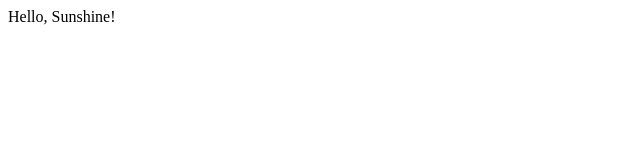
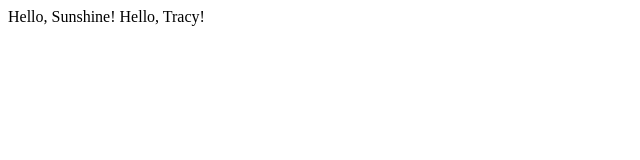
Before and after one commit to TracyWR/CS50, a plain HTML site: page lecture0/hello.html in a window 1280 px wide. Shown: the whole page, without its empty margins (0-640 px from the left). Drawn offline with Linux system fonts and the light colour scheme.

Commit message:
Add second hello

```diff
--- a/lecture0/hello.html
+++ b/lecture0/hello.html
@@ -4,6 +4,6 @@
     <title>My WebPage!</title>
   </head>
   <body>
-    Hello, Sunshine!
+    Hello, Sunshine! Hello, Tracy!
   </body>
 </html>
```
